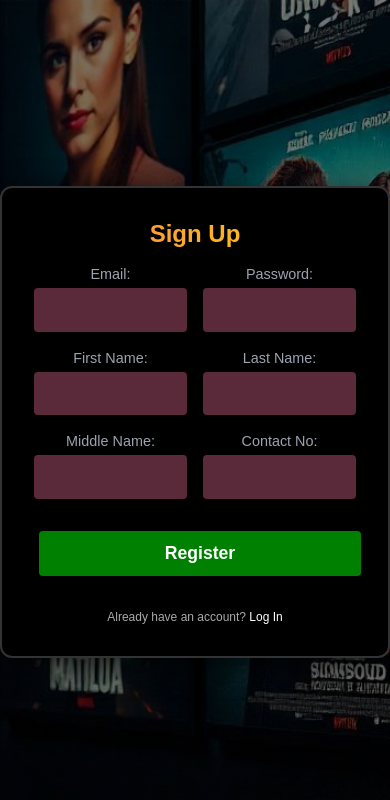
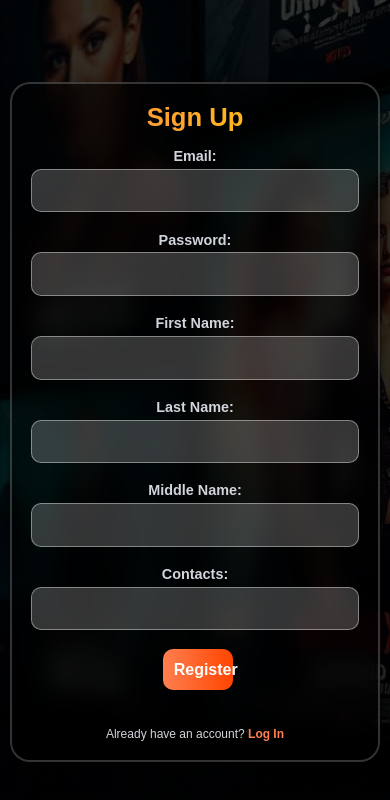
Before and after one commit to Nipas-Maria-Maureen/ADT313-movieproject, a React (Create React App) app: page /register in a window 390 px wide. Shown: the top 800 px of the page. Built offline with nearby package versions, Linux system fonts and the light colour scheme.

Commit message:
Added FontAwesome Icon

```diff
--- a/package.json
+++ b/package.json
@@ -3,6 +3,9 @@
   "version": "0.1.0",
   "private": true,
   "dependencies": {
+    "@fortawesome/fontawesome-svg-core": "^6.7.1",
+    "@fortawesome/free-solid-svg-icons": "^6.7.1",
+    "@fortawesome/react-fontawesome": "^0.2.2",
     "@testing-library/jest-dom": "^5.17.0",
     "@testing-library/react": "^13.4.0",
     "@testing-library/user-event": "^13.5.0",
--- a/src/pages/Public/Login/Login.css
+++ b/src/pages/Public/Login/Login.css
@@ -36,7 +36,7 @@
 
 .main-container h3 {
   font-size: 2.2rem;
-  color: #ff7f50;
+  color: lightpink;
   margin-bottom: 1rem;
   background: linear-gradient(to right, #ff7f50, #ffd700);
   background-clip: text;
@@ -115,7 +115,7 @@
 
 .register-container a:hover {
   text-decoration: underline;
-  color: #ff4500;
+  color: lightpink;
 }
 
 
@@ -139,7 +139,7 @@
 }
 
 .password-toggle-icon:hover {
-  color: #ff7f50;
+  color: lightpink;
 }
 
 
--- a/src/pages/Public/Register/Register.jsx
+++ b/src/pages/Public/Register/Register.jsx
@@ -11,7 +11,7 @@ function Register() {
     lastName: '',
     middleName: '',
     contactNo: '',
-    role: 'user', // Default role
+    role: 'user',
   });
   const navigate = useNavigate();
   const [status, setStatus] = useState('idle');
@@ -27,10 +27,8 @@ function Register() {
   };
 
   const handleRegister = async () => {
-    const { email, password, firstName, lastName, contactNo } = formData;
-
-    if (email && password && firstName && lastName && contactNo) {
-      setStatus('loading');
+    if (formData.email && formData.password && formData.firstName && formData.lastName && formData.contactNo) {
+      setStatus('Loading...Creating your account');
       try {
         await axios.post('/admin/register', formData, {
           headers: { 'Content-Type': 'application/json' },
@@ -39,119 +37,85 @@ function Register() {
         setStatus('success');
         alert('User registered successfully');
 
-        // Automatically log in the user after registration
         setTimeout(async () => {
           try {
-            const res = await axios.post('/admin/login', { email, password }, {
+            const res = await axios({
+              method: 'post',
+              url: '/admin/login',
+              data: { email: formData.email, password: formData.password },
               headers: { 'Access-Control-Allow-Origin': '*' },
             });
+            console.log(res);
             localStorage.setItem('accessToken', res.data.access_token);
             navigate('/main/movies');
-          } catch (error) {
-            console.error(error);
+          } catch (e) {
+            console.log(e);
           } finally {
             setStatus('idle');
           }
         }, 2000);
+
       } catch (error) {
-        console.error(error);
+        console.log(error);
         setStatus('error');
         alert('Failed to register');
       }
     } else {
       setIsFieldsDirty(true);
-      alert('All required fields must be filled out.');
+      alert('All fields are required!');
     }
   };
 
-  const handleKeyDown = (e) => {
-    if (e.key === 'Enter') {
-      e.preventDefault();
+  // Handle Enter key press to trigger the register function
+  const handleKeyDown = (event) => {
+    if (event.key === 'Enter') {
+      event.preventDefault(); // Prevent form submission on Enter key
       handleRegister();
     }
   };
 
   return (
-    <div className="Register" onKeyDown={handleKeyDown}>
-      <div className="main-container">
+    <div className='Register'>
+      <div className='main-container'>
         <h3>Sign Up</h3>
-        <form>
-          <div className="form-containerg">
-            <div className="form-group">
+        <form onKeyDown={handleKeyDown}>
+          <div className='form-containerg'>
+            <div className='form-group'>
               <label>Email:</label>
-              <input
-                type="email"
-                name="email"
-                value={formData.email}
-                onChange={handleOnChange}
-                required
-              />
+              <input type='email' name='email' value={formData.email} onChange={handleOnChange} required />
             </div>
-            <div className="form-group">
+            <div className='form-group'>
               <label>Password:</label>
-              <input
-                type="password"
-                name="password"
-                value={formData.password}
-                onChange={handleOnChange}
-                required
-              />
+              <input type='password' name='password' value={formData.password} onChange={handleOnChange} required />
             </div>
-            <div className="form-group">
+            <div className='form-group'>
               <label>First Name:</label>
-              <input
-                type="text"
-                name="firstName"
-                value={formData.firstName}
-                onChange={handleOnChange}
-                required
-              />
+              <input type='text' name='firstName' value={formData.firstName} onChange={handleOnChange} required />
             </div>
-            <div className="form-group">
+            <div className='form-group'>
               <label>Last Name:</label>
-              <input
-                type="text"
-                name="lastName"
-                value={formData.lastName}
-                onChange={handleOnChange}
-                required
-              />
+              <input type='text' name='lastName' value={formData.lastName} onChange={handleOnChange} required />
             </div>
-            <div className="form-group">
+            <div className='form-group'>
               <label>Middle Name:</label>
-              <input
-                type="text"
-                name="middleName"
-                value={formData.middleName}
-                onChange={handleOnChange}
-              />
+              <input type='text' name='middleName' value={formData.middleName} onChange={handleOnChange} />
             </div>
-            <div className="form-group">
-              <label>Contact No:</label>
-              <input
-                type="text"
-                name="contactNo"
-                value={formData.contactNo}
-                onChange={handleOnChange}
-                required
-              />
+            <div className='form-group'>
+              <label>Contacts:</label>
+              <input type='text' name='contactNo' value={formData.contactNo} onChange={handleOnChange} required />
             </div>
-            <div className="submit-container">
-              <button
-                className="btn-register"
-                type="button"
-                onClick={handleRegister}
-                disabled={status === 'loading'}
-              >
+            <div className='submit-container'>
+              <button className='btn-register' type='button' onClick={handleRegister} disabled={status === 'loading'}>
                 {status === 'idle' ? 'Register' : 'Loading...'}
               </button>
             </div>
-            <div className="reg-container">
+            <div className='reg-container'>
               <small>Already have an account? </small>
-              <a href="/">
+              <a href='/'>
                 <small>Log In</small>
               </a>
             </div>
+
           </div>
         </form>
       </div>
--- a/src/pages/Public/Register/register.css
+++ b/src/pages/Public/Register/register.css
@@ -1,105 +1,164 @@
+
 .Register {
   height: 100vh;
   width: 100vw;
   display: flex;
   justify-content: center;
   align-items: center;
-  background-image: linear-gradient(to bottom, rgba(0, 0, 0, 0.52), rgba(0, 0, 0, 0.52)), url(background.jpeg);
+  background-image: linear-gradient(to bottom, rgba(0, 0, 0, 0.8), rgba(0, 0, 0, 0.8)), url(background.jpeg);
+  background-size: cover;
   background-position: center;
-  background-repeat: no-repeat;
-  background-size: cover;
+  background-attachment: fixed;
+}
+
+
+.main-container {
+  width: 100%;
+  max-width: 500px;
+  background: rgba(0, 0, 0, 0.6);
+  border-radius: 20px;
+  padding: 2rem;
+  color: #f3f4f6;
+  box-shadow: 0 8px 25px rgba(0, 0, 0, 0.7);
+  text-align: center;
+}
+
+
+.main-container h3 {
+  font-size: 2rem;
+  margin-bottom: 1rem;
+  background: linear-gradient(to right, #ff7f50, #ffd700);
+  background-clip: text;
+  -webkit-background-clip: text;
+  -webkit-text-fill-color: transparent;
+  font-family: 'Poppins', sans-serif;
+}
+
+.subtext {
+  font-size: 1.1rem;
+  color: #d1d5db;
+  margin-bottom: 2rem;
+}
+
+
+.form-containerg {
+  display: flex;
+  flex-direction: column;
+  gap: 1.2rem;
+}
+
+.form-group label {
+  color: #d1d5db;
+  font-size: 0.9rem;
+  margin-bottom: 0.3rem;
+  font-weight: bold;
+}
+
+.form-group input {
+  width: 100%;
+  padding: 0.8rem;
+  font-size: 1rem;
+  background: rgba(255, 255, 255, 0.2);
+  color: #ffffff;
+  border: 1px solid rgba(255, 255, 255, 0.4);
+  border-radius: 10px;
+  outline: none;
+  transition: border-color 0.3s, box-shadow 0.3s;
+}
+
+.form-group input:focus {
+  border-color: #ff7f50;
+  box-shadow: 0 0 8px rgba(255, 127, 80, 0.8);
+}
+
+
+.password-container {
   position: relative;
 }
 
-.main-container {
-  width: 400px; /* Increased width for the form to accommodate two inputs per row */
-  border-radius: 0.75rem;
-  background-color: #000000;
-  padding: 2rem;
-  color: rgba(243, 244, 246, 1);
+.password-toggle-icon {
+  position: absolute;
+  right: 10px;
+  top: 50%;
+  transform: translateY(-50%);
+  cursor: pointer;
+  font-size: 1.2rem;
+  color: rgba(243, 244, 246, 0.8);
+  transition: color 0.3s ease;
 }
 
-.main-container h3 {
-  font-size: 1.5rem;
-  margin-bottom: 1rem;
-  color: #fff;
+.password-toggle-icon:hover {
+  color: #ff7f50;
 }
 
-.form-containerg {
-  display: grid;
-  grid-template-columns: 1fr 1fr; /* Two columns for inputs */
-  gap: 1rem; /* Space between the columns and rows */
-}
-
-.form-group {
-  display: flex;
-  flex-direction: column;
-  font-size: 0.875rem;
-  line-height: 1.25rem;
-}
-
-.form-group label {
-  color: rgba(156, 163, 175, 1);
-  margin-bottom: 4px;
-}
-
-.form-group input {
-  padding: 0.8rem;
-  font-size: 1rem;
-  background: #5a2a3a; /* Dark maroon color */
-  color: #fff;
-  border: none;
-  border-radius: 4px;
-  outline: none;
-  width: 100%;
-}
-
-.form-group input:focus {
-  border: 2px solid rgba(167, 139, 250);
-}
-
-.submit-container {
-  grid-column: span 2; /* Button spans both columns */
-  margin-top: 1rem;
-  text-align: center;
-}
 
 .btn-register {
-  display: inline-block;
-  width: 100%;
-  background-color: green;
-  padding: 0.75rem;
-  text-align: center;
+  background: linear-gradient(to right, #ff7f50, #ff4500);
   color: #fff;
-  font-size: 1.1rem;
-  font-weight: 800;
+  font-size: 1.2rem;
+  font-weight: bold;
+  padding: 0.8rem;
   border: none;
-  border-radius: 4px;
+  border-radius: 10px;
   cursor: pointer;
+  transition: transform 0.3s, box-shadow 0.3s;
 }
 
 .btn-register:hover {
-  background-color: green;
+  transform: translateY(-5px);
+  box-shadow: 0 8px 15px rgba(255, 127, 80, 0.8);
 }
 
+
 .reg-container {
-  grid-column: span 2; /* Centers the login text below the form */
   margin-top: 1rem;
   font-size: 0.9rem;
-  color: #aaa;
-  text-align: center;
+  color: #d1d5db;
 }
 
 .reg-container a {
-  color: #fff;
+  color: #ff7f50;
   text-decoration: none;
+  font-weight: bold;
 }
 
 .reg-container a:hover {
   text-decoration: underline;
 }
 
-/* For fields that need to take the full width */
-.form-group.full-width {
-  grid-column: span 2; /* Spans across both columns */
+
+@media (max-width: 768px) {
+  .main-container {
+    width: 90%;
+    padding: 1.5rem;
+  }
+
+  .main-container h3 {
+    font-size: 1.8rem;
+  }
+
+  .btn-register {
+    font-size: 1rem;
+    padding: 0.7rem;
+  }
 }
+
+@media (max-width: 480px) {
+  .main-container {
+    width: 95%;
+    padding: 1.2rem;
+  }
+
+  .main-container h3 {
+    font-size: 1.6rem;
+  }
+
+  .form-group input {
+    font-size: 0.9rem;
+  }
+
+  .btn-register {
+    font-size: 1rem;
+    padding: 0.7rem;
+  }
+}
```
Also changed, not shown: src/pages/movie/Form/Form.jsx (+4 -4 lines), 1 other file (tests, documents, lock files or other folders).
